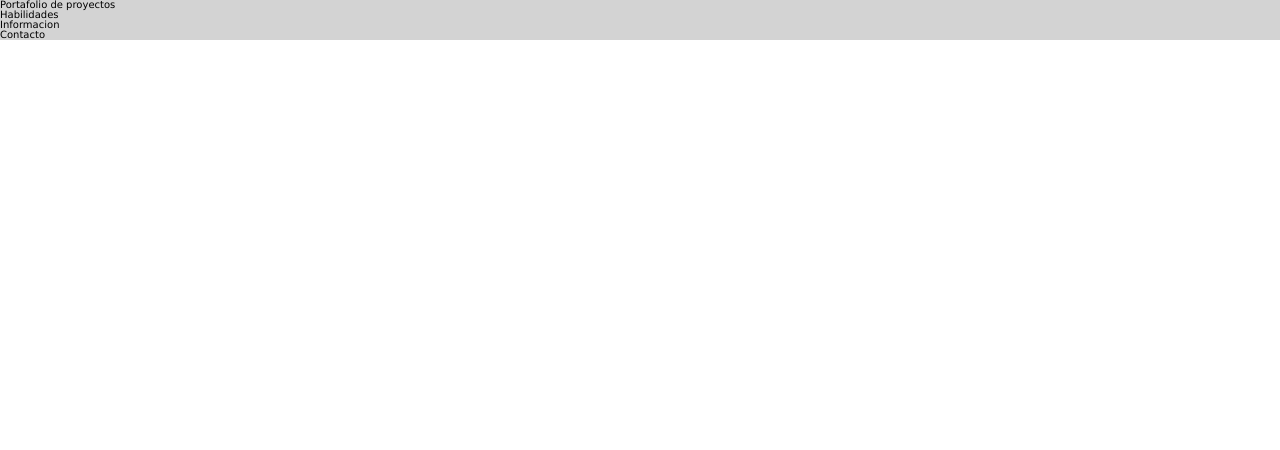
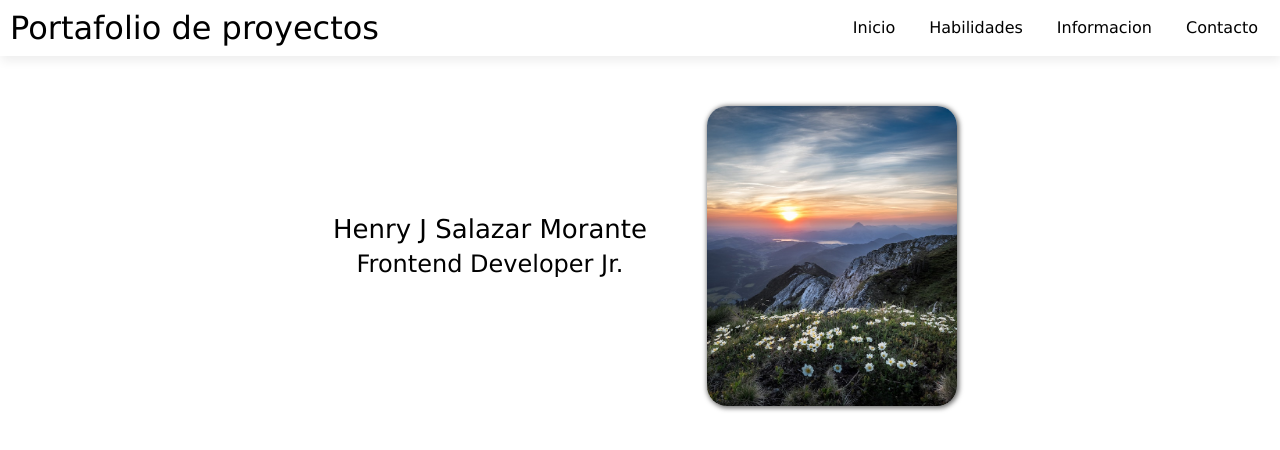
Before and after one commit to HenryAprendo/portafolio-de-proyectos, a plain HTML site: page index.html in a window 1280 px wide. Drawn offline with Linux system fonts and the light colour scheme.

Commit message:
Maquetado y estilos a seccion de portada

```diff
--- a/css/encabezado.css
+++ b/css/encabezado.css
@@ -1,13 +1,16 @@
 .header {
     width: 100%;
-    background-color: lightgray;
+    background-color: white;
+    box-shadow: 1px 5px 10px #eee;
+    padding: 1rem;
+    box-sizing: border-box;
 }
 
 .header__mobile {
     display: flex;
-    justify-content: space-between;
+    justify-content: flex-start;
     align-items: center;
-    padding: 1rem;
+    gap: 1rem;
 }
 
 .menu__icon--button {
@@ -27,7 +30,7 @@
 
 .mobile__title {
     font-size: 2.2rem;
-    color: darkblue;
+    /* color: darkblue; */
 }
 
 /* menu mobile */
@@ -87,12 +90,39 @@
     position: absolute;
     top: 0;
     right: 0;
-
 }
 
 
+/* header desktop */
 
+.header__desktop {
+    width: 100%;
+    display: flex;
+    justify-content: space-between;
+    align-items: center;
+}
 
+.desktop__title {
+    font-size: 2.4rem;
+}
+
+.menu__nav--list {
+    display: flex;
+    gap: 1rem;
+}
+
+.menu__nav--list .list__item {
+    font-size: 1.6rem;
+}
+
+.menu__nav--list .item__link {
+    display: inline-block;
+    padding: 1rem 1.2rem;
+}
+.menu__nav--list .item__link:hover {
+    background-color: lightgray;
+    color: red;
+}
 
 
 .header__desktop {
@@ -104,6 +134,13 @@
         display: none;
     }
     .header__desktop {
-        display: block;
+        display: flex;
     }
 }
+
+
+@media screen and (min-width: 940px) {
+    .desktop__title {
+        font-size: 3.2rem;
+    }
+}
--- a/css/principal.css
+++ b/css/principal.css
@@ -0,0 +1,40 @@
+
+.section__init {
+    display: flex;
+    flex-direction: column;
+    align-items: center;
+    padding-top: 2rem;
+    margin-bottom: 2rem;
+}
+
+.init__text {
+    padding: 1rem;
+    text-align: center;
+    margin-bottom: 2rem;
+}
+
+.text__name {
+    font-size: 2.6rem;
+    margin-bottom: 1rem;
+}
+
+.text__title {
+    font-size: 2.4rem;
+}
+
+.init__image {
+    width: 25rem;
+    height: 30rem;
+
+    border-radius: 20px;
+    box-shadow: 1px 1px 5px 1px rgba(0, 0, 0, 0.6);
+}
+
+@media screen and (min-width: 768px) {
+    .section__init {
+        flex-direction: row;
+        justify-content: center;
+        padding-top: 5rem;
+        gap: 5rem;
+    }
+}
--- a/index.html
+++ b/index.html
@@ -21,6 +21,9 @@
                 <nav class="menu__nav">
                     <ul class="nav__list">
                         <li class="list__item">
+                            <a class="item__link" href="./index.html">Inicio</a>
+                        </li>
+                        <li class="list__item">
                             <a class="item__link" href="">Habilidades</a>
                         </li>
                         <li class="list__item">
@@ -38,16 +41,19 @@
         <section class="header__desktop">
             <h2 class="desktop__title" >Portafolio de proyectos</h2>
             <div class="desktop__menu">
-                <nav class="menu__nav">
-                    <ul class="nav__list">
+                <nav class="desktop__menu--nav">
+                    <ul class="menu__nav--list">
                         <li class="list__item">
-                            <a href="">Habilidades</a>
+                            <a class="item__link" href="./index.html">Inicio</a>
                         </li>
                         <li class="list__item">
-                            <a href="">Informacion</a>
+                            <a class="item__link" href="">Habilidades</a>
                         </li>
                         <li class="list__item">
-                            <a href="">Contacto</a>
+                            <a class="item__link" href="">Informacion</a>
+                        </li>
+                        <li class="list__item">
+                            <a class="item__link" href="">Contacto</a>
                         </li>
                     </ul>
                 </nav>
@@ -55,7 +61,15 @@
         </section>
     </header>
 
-    <main>
+    <main class="main__container">
+        <section class="section__init">
+            <div class="init__text">
+                <h2 class="text__name">Henry J Salazar Morante</h2>
+                <p class="text__title">Frontend Developer Jr.</p>
+            </div>
+            <img class="init__image" src="./assets/image/pexels-simon-berger-1266810.jpg" alt="foto de portada">
+        </section>
+
 
     </main>
 
```
Also changed, not shown: assets/image/pexels-simon-berger-1266810.jpg (added).
